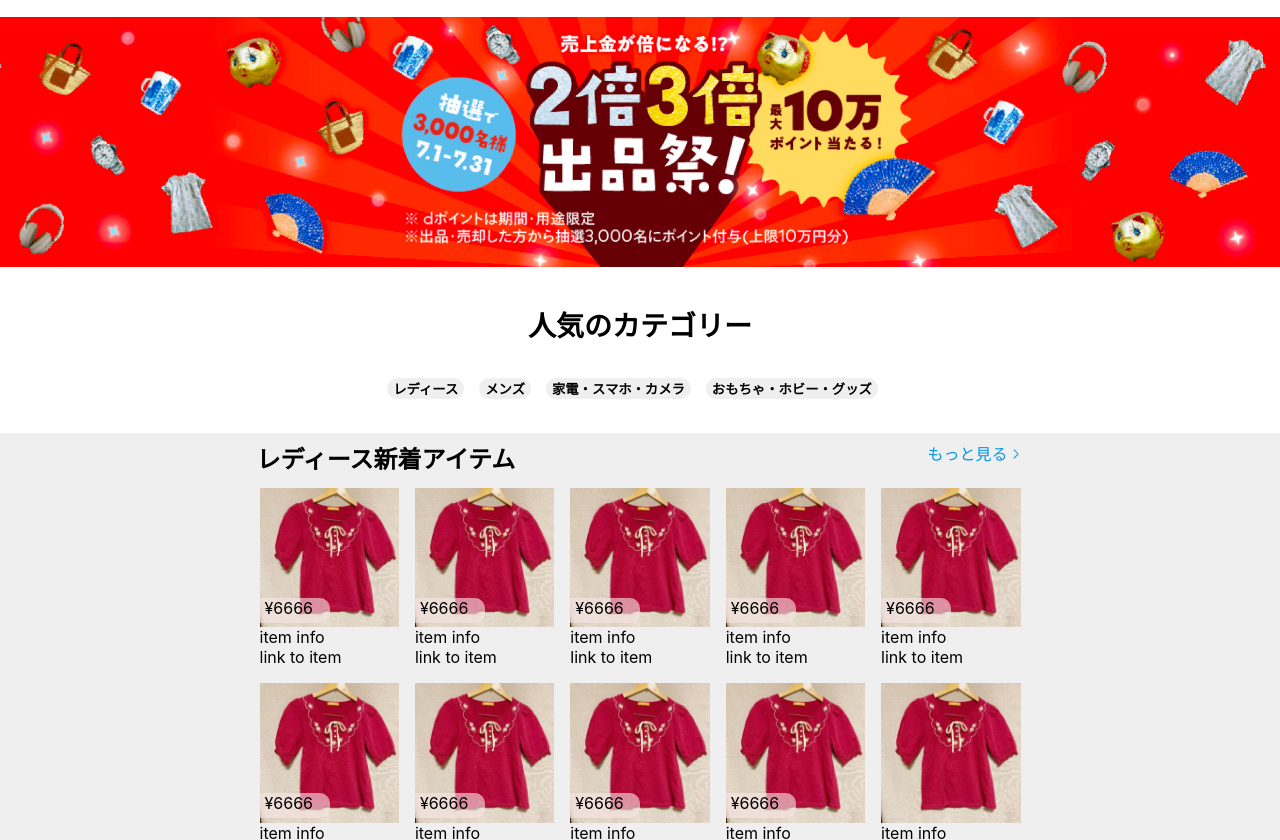
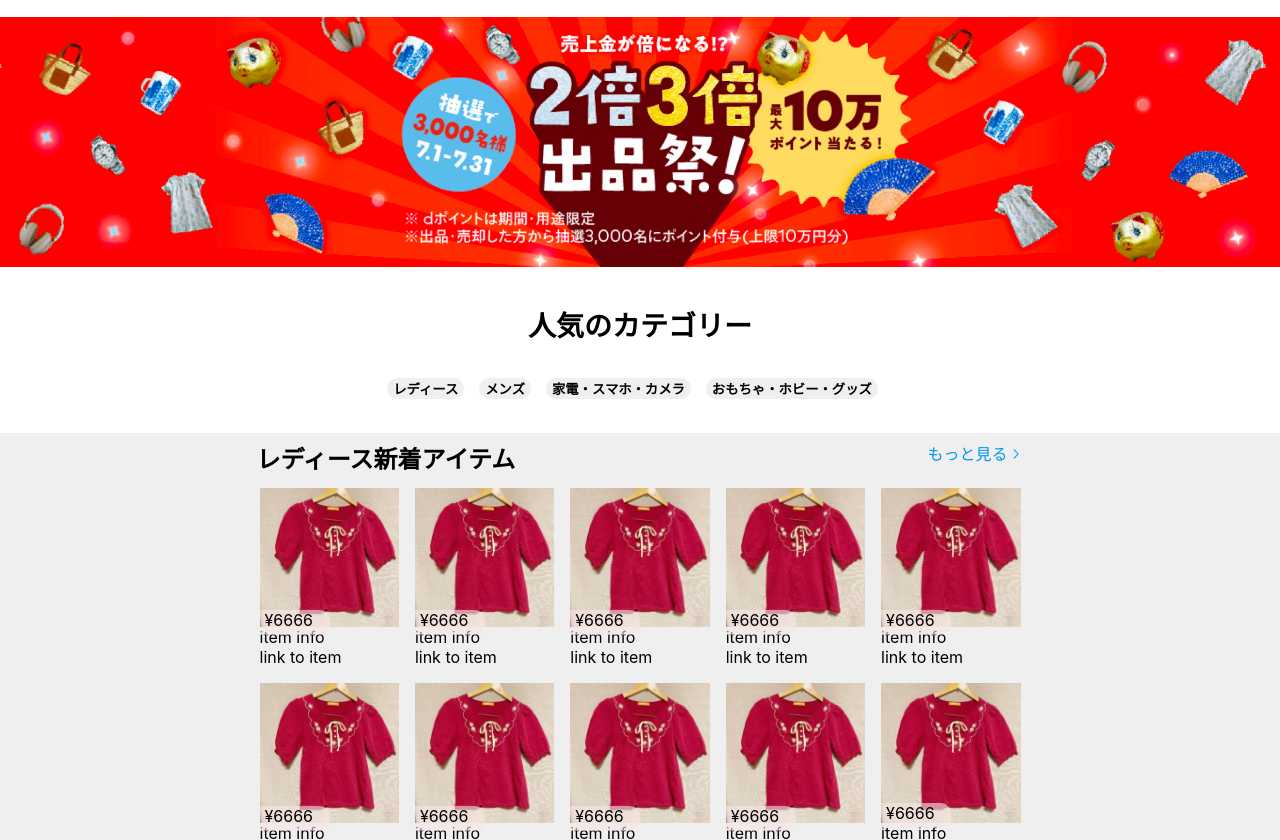
Before and after one commit to yoko-at-home/mercari_app, a plain HTML site: page index.html in a window 1280 px wide. Shown: the part 118-958 px from the top of the page. Drawn offline with Linux system fonts and the light colour scheme.

Commit message:
.card_none .card_price_divの設定を調整しました

```diff
--- a/css/landing.css
+++ b/css/landing.css
@@ -247,7 +247,6 @@
   display: flex;
 }
 
-
 .horizontal_scroll li {
   white-space: nowrap;
 }
@@ -318,7 +317,7 @@
   display: grid;
   justify-content: center;
   /* grid-template-rows: calc(width*0.33) calc(width*0.33) calc(width*0.33); */
-  grid-template-rows: repeat(3, calc(width*0.33));
+  grid-template-rows: repeat(3, calc(width * 0.33));
   /* grid-template-columns: auto auto auto; */
   grid-template-columns: repeat(3, auto);
   padding: 10px auto 25px;
@@ -343,6 +342,7 @@
   position: relative;
   text-decoration: none;
   vertical-align: top;
+  position: relative;
 }
 
 .card__preview img {
@@ -356,13 +356,13 @@
   display: none;
 }
 
-/* .card_none .card_price_div {
-  margin-top: 0; */
+.card__price-div {
+  padding-top: 50px;
+  position: absolute;
+}
 
-.card__price-div {
-  position: absolute;
-  margin-top: -20px;
-  font-size: small;
+.card_none .card__price-div {
+  margin-top: -70px;
 }
 
 .card__price_opacity {
@@ -372,18 +372,16 @@
   width: 50px;
   height: 20px;
   background: rgb(248, 231, 231);
-position: absolute;
+  position: relative;
 }
 
 .card__preview--price {
-  visibility: visible;
+  /* visibility: visible; */
   z-index: 2;
   margin-left: 5px;
   /* transition: all 0.5s ease 0s; */
   position: absolute;
-  line-height: 20px;
-  /* opacity: 1; */
-
+  /* line-height: 20px; */
 }
 
 /* APP SECTION */
```
Lines whose indentation alone changed are shown as unchanged.
